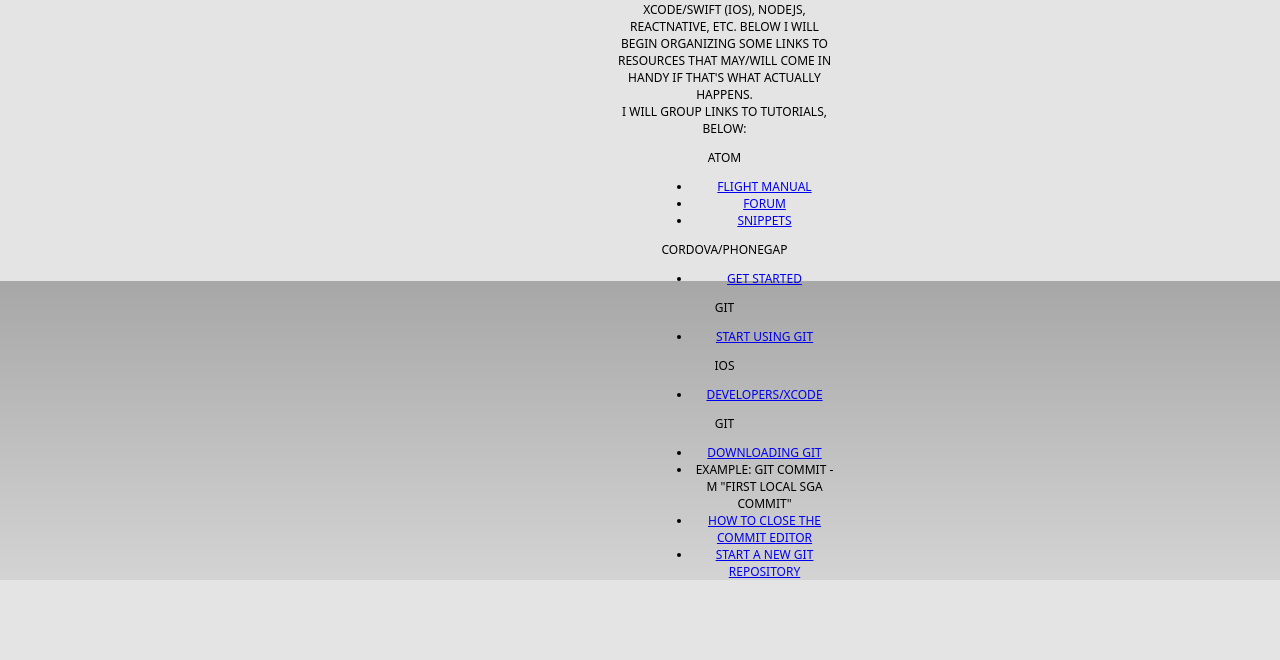
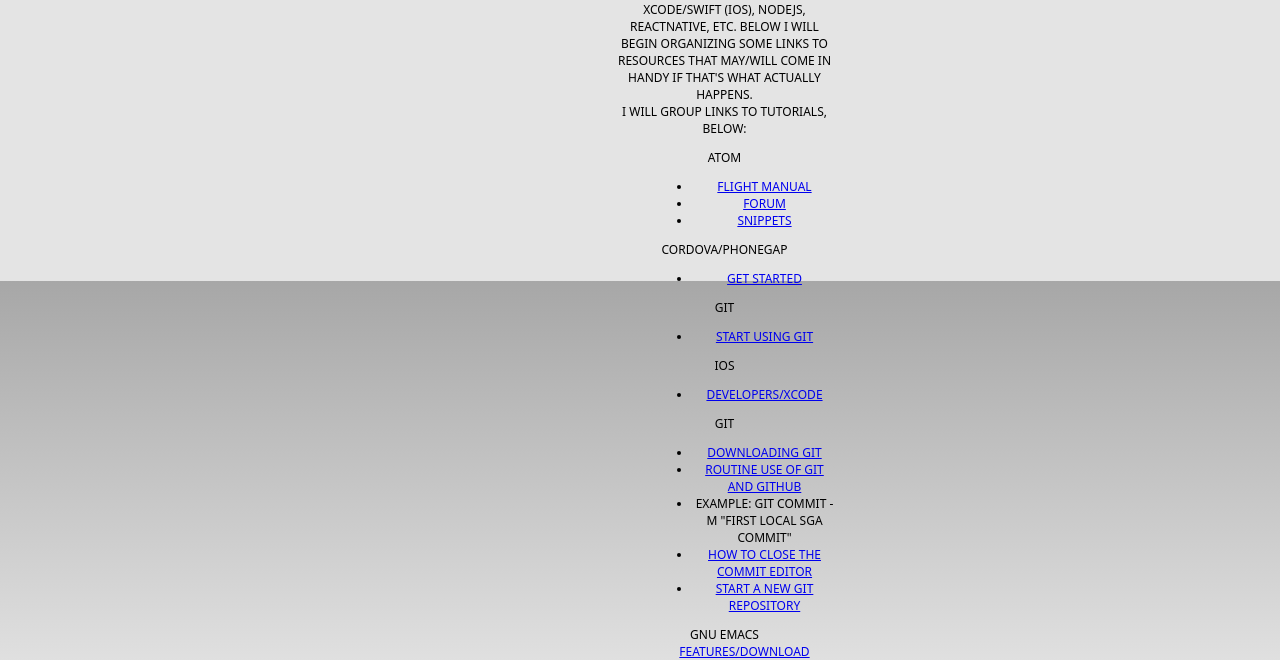
Before and after one commit to boatful/SGA, a plain HTML site: page www/learning/index.html in a window 1280 px wide. Shown: the part 519-1179 px from the top of the page. Before the commit the page ends 1099 px from the top, so only its background shows below. Drawn offline with Linux system fonts and the light colour scheme.

Commit message:
/learning/ Emacs link added

```diff
--- a/www/learning/index.html
+++ b/www/learning/index.html
@@ -76,6 +76,9 @@
               <a href="http://git-scm.com/download/win">Downloading Git</a>
             </li>
             <li>
+              <a href="https://kbroman.org/github_tutorial/pages/routine.html">Routine Use of git and github</a>
+            </li>
+            <li>
               Example: git commit -m "First local SGA commit"
             </li>
             <li>
@@ -86,6 +89,12 @@
             </li>
           </ul>
         </dd>
+        <dt>
+          GNU Emacs
+        </dt>
+        <dd>
+          <a href="https://www.gnu.org/software/emacs/">Features/Download</a>
+        </dd>
       </dl>
     </div>
   </body>
```
